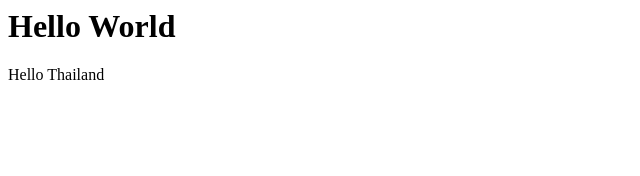
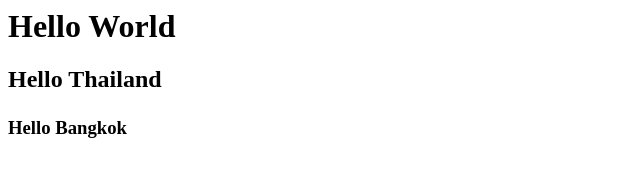
Before and after one commit to PakornBig/github-101, a plain HTML site: page index.html in a window 1280 px wide. Shown: the whole page, without its empty margins (0-640 px from the left). Drawn offline with Linux system fonts and the light colour scheme.

Commit message:
edit : index.html

```diff
--- a/index.html
+++ b/index.html
@@ -1,2 +1,3 @@
 <h1>Hello World</h1>
-<p>Hello Thailand</p>
+<h2>Hello Thailand</p>
+<h3>Hello Bangkok</h3>
```
